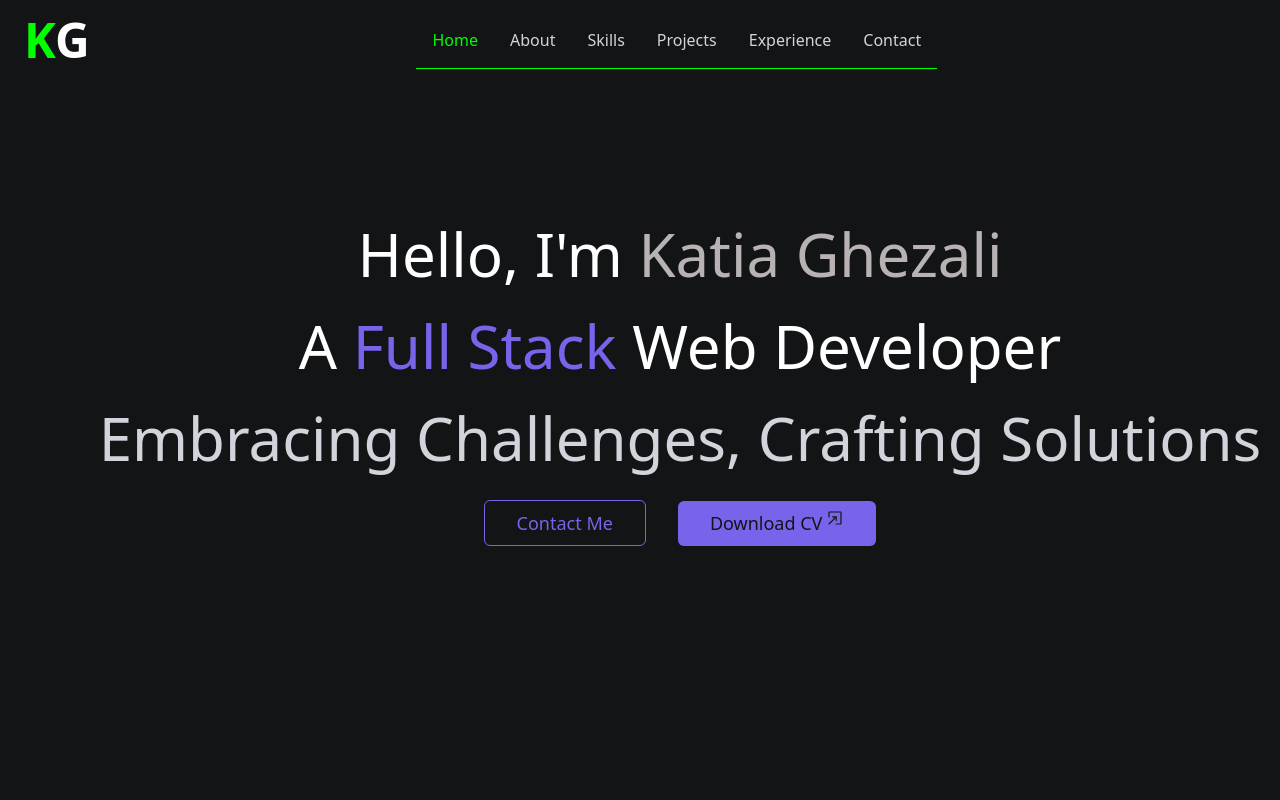
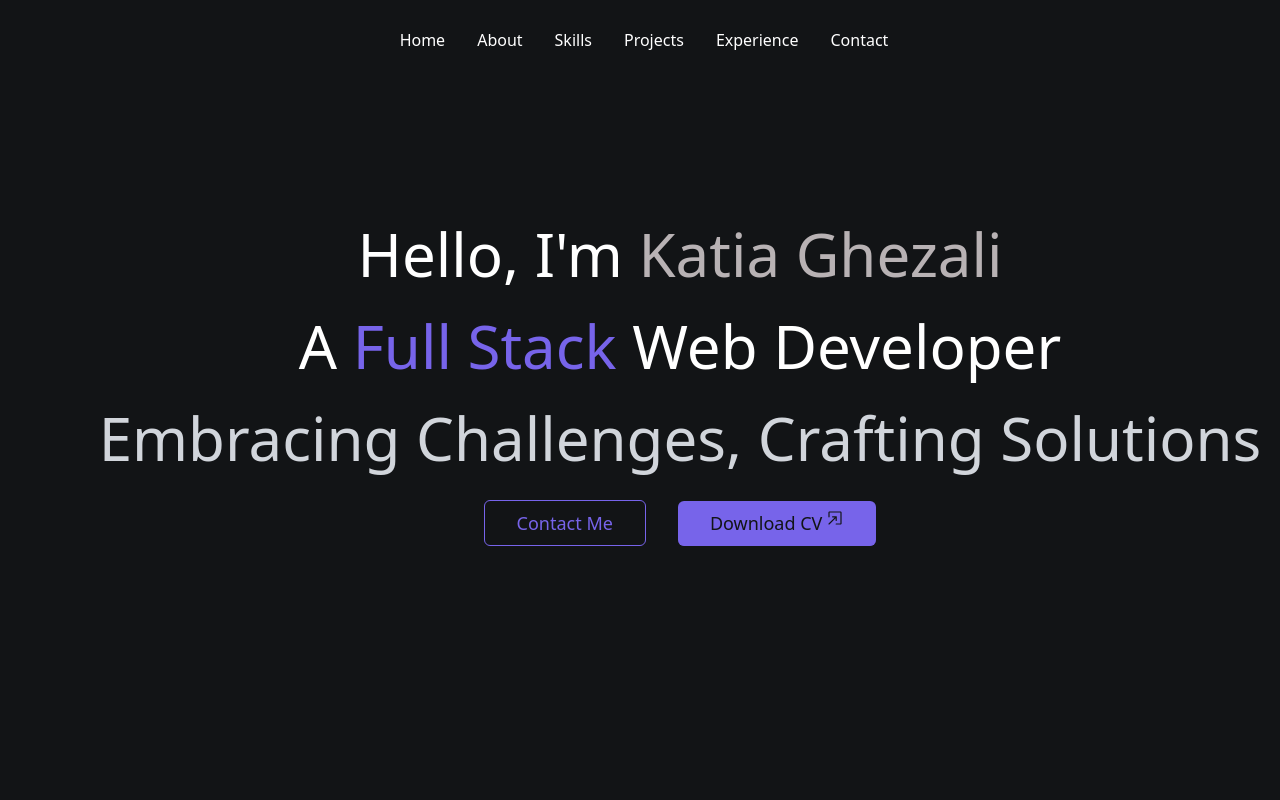
Before and after one commit to KatiaGhezali/katia-ghezali-portfolio, a Next.js app: page / in a window 1280 px wide. Shown: the top 800 px of the page. Built offline with nearby package versions, Linux system fonts and the light colour scheme.

Commit message:
Navigation Bar: Style

```diff
--- a/src/components/HeroSection/HeroSection.jsx
+++ b/src/components/HeroSection/HeroSection.jsx
@@ -24,7 +24,7 @@ const textVariants = {
 
 const HeroSection = () => {
   return (
-    <div className="flex  h-screen lg:bg-[#121416] justify-center text-center ">
+    <div className="flex  h-screen bg-[#121416] justify-center text-center ">
       <div className=" text-white ml-4 mt-56 md:mt-38 md:ml-12 lg:ml-20 lg:mt-48 ">
         <p className="text-gray-400 lg:text-transparent">Hello, I&apos;m</p>
         <motion.h1
--- a/src/components/NavBar/NavBar.jsx
+++ b/src/components/NavBar/NavBar.jsx
@@ -45,7 +45,7 @@ const Navbar = () => {
   ];
 
   return (
-    <div className="flex justify-between items-center w-full h-20 px-4 text-white bg-transparent fixed nav ">
+    <div className="flex justify-between items-center w-full h-20 px-4 text-white bg-[#121416] fixed nav ">
       <div>
         <h1 className="text-5xl font-signature ml-2">
           <a
@@ -54,21 +54,16 @@ const Navbar = () => {
             target="_blank"
             rel="noreferrer"
           >
-            <span className="text-[#00FF00]">K</span>G
+            {/* <span className="text-[#7764EA]">K</span>G */}
           </a>
         </h1>
       </div>
 
-      <ul className="hidden border-b border-b-[#00FF00] py-4 md:flex mx-auto">
+      <ul className="hidden py-4 md:flex mx-auto">
         {links.map(({ id, link, l }) => (
           <li
             key={id}
-            className={`nav-links px-4 cursor-pointer capitalize font-medium ${
-              link === "home" &&
-              (router.pathname === `/${link}` || router.pathname === "/")
-                ? "text-[#00FF00] "
-                : "text-gray-300"
-            } hover:scale-105 hover:text-[#00FF00] duration-200 hover:underline link-underline`}
+            className={`nav-links px-4 cursor-pointer capitalize font-medium  hover:scale-105 hover:text-[#7764EA] duration-200 `}
           >
             <Link href={`/${l}`}>{link}</Link>
           </li>
@@ -77,20 +72,20 @@ const Navbar = () => {
 
       <div
         onClick={() => setNav(!nav)}
-        className="cursor-pointer pr-4 z-10 text-gray-500 md:hidden"
+        className="cursor-pointer pr-4 z-10 text-white md:hidden"
       >
         {nav ? <FaTimes size={30} /> : <FaBars size={30} />}
       </div>
 
       {nav && (
-        <ul className="flex flex-col justify-center items-center absolute top-0 left-0 w-full h-screen bg-gradient-to-b from-gray-800 to-black text-gray-500">
+        <ul className="flex flex-col justify-center items-center absolute top-0 left-0 w-full h-screen bg-[#121416] text-white">
           {links.map(({ id, link }) => (
             <li
               key={id}
               className={`px-4 cursor-pointer capitalize py-6 text-4xl" ${
                 link === "home" && router.pathname === "/"
-                  ? "text-[#00FF00]"
-                  : "text-gray-500"
+                  ? "text-[#7764EA] font-bold"
+                  : "text-white "
               }`}
             >
               <Link onClick={() => setNav(!nav)} href={link}>
```
